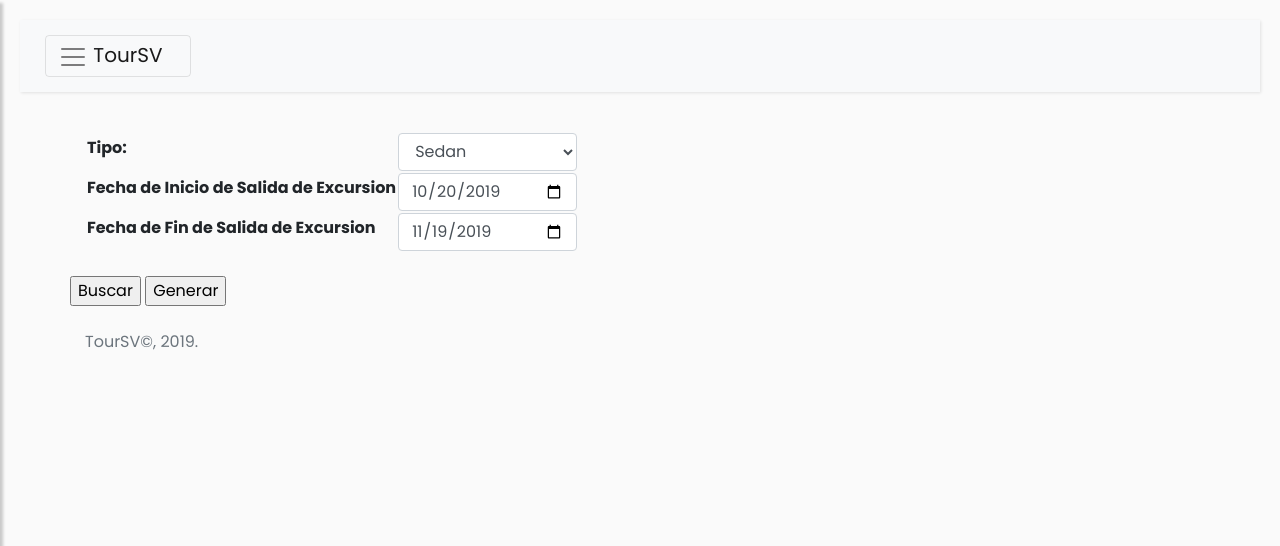
After one commit to robCastro/toursv, a Django app: page /control_vehiculos/ in a window 1280 px wide. The commit adds this page. Shown: the top 546 px of the page. Run offline with Django 3.2, Linux system fonts and the light colour scheme; some libraries are stand-ins or nearby versions.

Commit message:
Terminado vista previa control vehiculo

```diff
--- a/templates/base/base_operativa.html
+++ b/templates/base/base_operativa.html
@@ -30,7 +30,7 @@
             <a href="{%url 'registrar_vehiculo'%}">Registro</a>
         </li>
         <li>
-            <a href="#">Control</a>
+            <a href="{%url 'control_vehiculos'%}">Control</a>
         </li>
     </ul>
 </li>
--- /dev/null
+++ b/templates/operativas/control_vehiculos.html
@@ -0,0 +1,90 @@
+{% extends 'base/base_operativa.html'%}
+
+{% block titulo %}Control de Vehiculo{% endblock %}
+
+{% block main_content %}
+
+
+<div class="row">
+
+</div>
+
+<div class="row">
+	<div class="col-md8">
+		<form method="post" action="{%url 'control_vehiculos'%}">
+		{% csrf_token %}
+		<table class="mx-3">
+			<tr>
+				<th><label for="tipo">Tipo:</label></th>
+				<td>
+					<select name="tipo" class="form-control"	>
+						<option value="Sedan"{% if tipo in "Sedan" %}selected{% endif %}>Sedan</option>
+						<option value="Pick up"{% if tipo in "Pick up" %}selected{% endif %}>Pick up</option>
+						<option value="Camioneta"{% if tipo in "Camioneta" %}selected{% endif %}>Camioneta</option>
+						<option value="Micro bus"{% if tipo in "Micro bus" %}selected{% endif %}>Micro bus</option>
+						<option value="Buseta"{% if tipo in "Buseta" %}selected{% endif %}>Buseta</option>
+						<option value="Bus"{% if tipo in "Bus" %}selected{% endif %}>Bus</option>
+						<option value="Otro"{% if tipo in "Otro" %}selected{% endif %}>Otro</option>
+					</select>
+				</td>
+			</tr>
+			<tr>
+				<th><label for="fechaI">Fecha de Inicio de Salida de Excursion</label></th>
+				<td><input type="date" name="fechaI" class="form-control" value="{{fechaInicio|date:'Y-m-d'}}" required=""></td>
+			</tr>
+			<tr>
+				<th><label for="fechaF">Fecha de Fin de Salida de Excursion</label></th>
+				<td><input type="date" name="fechaF" class="form-control" value="{{fechaFin|date:'Y-m-d'}}" required=""></td>
+			</tr>
+		</table>
+		<br>
+		<input type="submit" name="submit" value="Buscar">
+		<input type="submit" name="submit" value="Generar">
+		</form>
+	</div>
+	{% if errores %}
+	<div class="col-md4 mx-auto">
+		<div class="alert alert-warning alert-dismissible fade show" role="alert">
+			<strong>Error!</strong>
+			<ul>
+				{% for error in errores %}
+					<li>{{error}}</li>
+				{% endfor %}
+
+			</ul>
+			<button type="button" class="close" data-dismiss="alert" aria-label="Close">
+				<span aria-hidden="true">&times;</span>
+			</button>
+		</div>
+	</div>
+	{% endif %}
+</div>
+<br>
+{% if vehiculos %}
+<br><br>
+<div class="row">
+	<h4>Vehiculos</h4>
+</div>
+<br>
+<div class="row">
+	<table class="table">
+		<tr>
+			<th>Placa</th>
+			<th>Fecha de Salida</th>
+			<th>Fecha de Retorno</th>
+			<th>Hospedaje</th>
+			<th>Direccion</th>
+		</tr>
+		{% for vehiculo in vehiculos %}
+			<tr>
+				{% for elemento in vehiculo %}
+					<td>{{elemento}}</td>
+				{% endfor %}
+			</tr>
+		{% endfor %}
+	</table>
+	<input type="submit" name="pdf" value="Generar">
+	<br>
+</div>
+{% endif %}
+{% endblock %}
--- a/viajes/urls.py
+++ b/viajes/urls.py
@@ -4,4 +4,5 @@ from . import views
 urlpatterns = [
     path('', views.index, name='index'),
     path('registrar_vehiculo/', views.registrarVehiculo, name='registrar_vehiculo'),
+    path('control_vehiculos/', views.controlVehiculo, name='control_vehiculos'),
 ]
--- a/viajes/views.py
+++ b/viajes/views.py
@@ -1,5 +1,8 @@
 from django.shortcuts import render
 from django.http import HttpResponse
+from datetime import datetime, timedelta
+from django.db import connection
+
 from .forms import TransporteForm
 
 from .models import Transporte
@@ -12,7 +15,6 @@ def registrarVehiculo(request):
 	if request.method == 'POST':
 		form = TransporteForm(request.POST)
 		if form.is_valid():
-			print(form.cleaned_data)
 			transporte = Transporte.objects.create(
 				placa_transporte = form.cleaned_data['placa'],
 				capacidad_transporte = form.cleaned_data['capacidad'],
@@ -24,7 +26,59 @@ def registrarVehiculo(request):
 			print("Invalid")
 	else:
 		form = TransporteForm()
+
+	for transporte in Transporte.objects.all():
+		print(transporte.placa_transporte)
+		print(transporte.capacidad_transporte)
+		print(transporte.tipo_transporte)
 	context = {
 		'form': form,
 	}
 	return render(request, 'operativas/registrar_vehiculo.html', context)
+
+def controlVehiculo(request):
+	fechaFin = datetime.today()
+	fechaInicio = fechaFin - timedelta(days=30)
+	tipo = "Sedan"
+	vehiculos = None
+	errores = []
+	if request.method == 'POST':
+		print(request.POST)
+		fechaInicio = datetime.strptime(request.POST['fechaI'], '%Y-%m-%d')
+		fechaFin = datetime.strptime(request.POST['fechaF'], '%Y-%m-%d')
+		if fechaInicio > fechaFin:
+			errores.append("Fecha de Inicio no puede ser mayor a Fecha de Fin")
+		else:
+			tipo = request.POST['tipo']
+			vehiculos = consultaVehiculosExcursiones(fechaInicio, fechaFin, tipo)
+			if not vehiculos:
+				errores.append("No hay vehiculos para esta busqueda")
+			if request.POST['submit'] == 'Generar' and vehiculos:
+				print ('TO DO PDF')
+	context = {
+		'fechaInicio': fechaInicio,
+		'fechaFin': fechaFin,
+		'tipo': tipo,
+		'vehiculos': vehiculos,
+		'errores': errores,
+	}
+	return render(request, 'operativas/control_vehiculos.html', context)
+
+def consultaVehiculosExcursiones(fechaInicio, fechaFin, tipo):
+	with connection.cursor() as cursor:
+		cursor.execute("""
+    		select placa_transporte, fecha_inicio_excursion, fecha_fin_excursion, nombre_hospedaje, direccion_hospedaje
+    		from excursion
+			natural join transporte
+			natural join hospedaje
+			where
+			tipo_transporte = '{}' and
+			fecha_inicio_excursion >= '{}' and
+			fecha_inicio_excursion <= '{}'
+			""".format(
+				tipo,
+				datetime.strftime(fechaInicio, '%Y-%m-%d'),
+				datetime.strftime(fechaFin, '%Y-%m-%d')
+			)
+		)
+		return cursor.fetchall()
```
Also changed, not shown: viajes/forms.py (+11 -1 lines).
